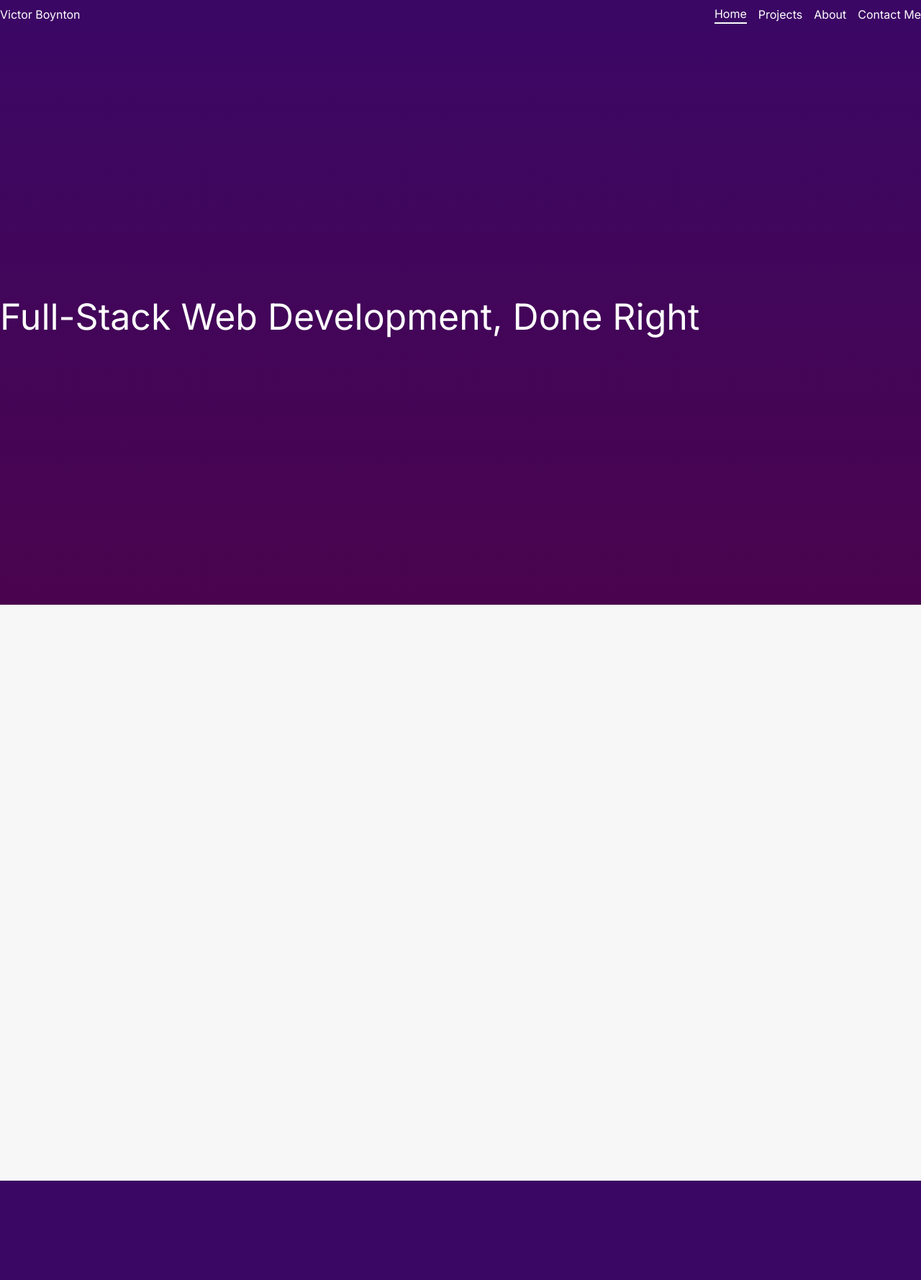
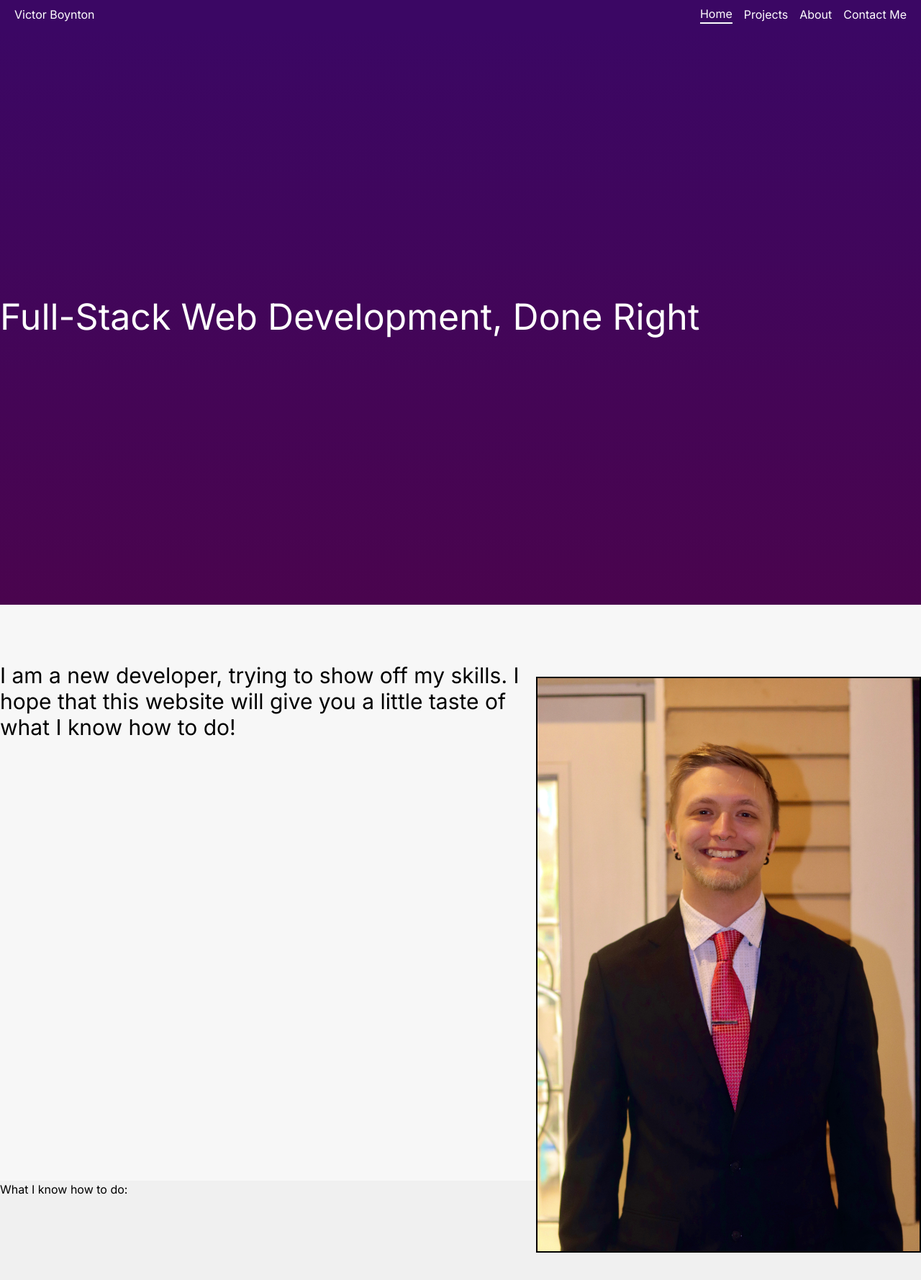
Before and after one commit to victorgboynton/v2Portfolio, a Next.js app in the folder v2portfolio/: page / in a window 1280 px wide. Shown: the top 1778 px of the page at 72% size. Before the commit the page ends 1640 px from the top, so only its background shows below. Built offline with nearby package versions, Linux system fonts and the light colour scheme.

Commit message:
Adding content

```diff
--- a/v2portfolio/app/Navbar.tsx
+++ b/v2portfolio/app/Navbar.tsx
@@ -32,7 +32,7 @@
 
 	return (
 		<header
-			className={`fixed top-0 w-full ${
+			className={`fixed top-0 w-full px-5 ${
 				showNav ? "translate-y-0" : "-translate-y-full"
 			} transition-transform duration-300 ease-in-out`}
 		>
--- a/v2portfolio/app/page.tsx
+++ b/v2portfolio/app/page.tsx
@@ -1,5 +1,7 @@
 import React from "react";
 import { Navbar } from "./Navbar";
+import me from "/public/picOfMe.jpg";
+import Image from "next/image";
 
 export default function Home() {
 	return (
@@ -7,7 +9,20 @@
 			<h1 className="h-[100vh] mt-[2vh] sm:mt-[5vh] bg-gradient-to-b from-purple-950 to-fuchsia-950 text-white text-[50px] break-words flex items-center ">
 				Full-Stack Web Development, Done Right
 			</h1>
-			<div className="h-[100vh] bg-[#f7f7f7] text-black"></div>
+			<div className="h-[100vh] bg-[#f7f7f7] text-black pt-[10vh] block sm:flex sm:flex-row text-3xl">
+				<div className="items-center">
+					I am a new developer, trying to show off my skills. I hope that this
+					website will give you a little taste of what I know how to do!
+				</div>
+				<Image
+					src={me}
+					alt="Picture of Me"
+					height={300}
+					width={600}
+					className="sm:h-[800px] border-2 border-black my-5"
+				/>
+			</div>
+			<div className="h-[100vh] bg-[#f0f0f0]">What I know how to do:</div>
 		</main>
 	);
 }
```
Also changed, not shown: v2portfolio/public/picOfMe.jpg (added).
